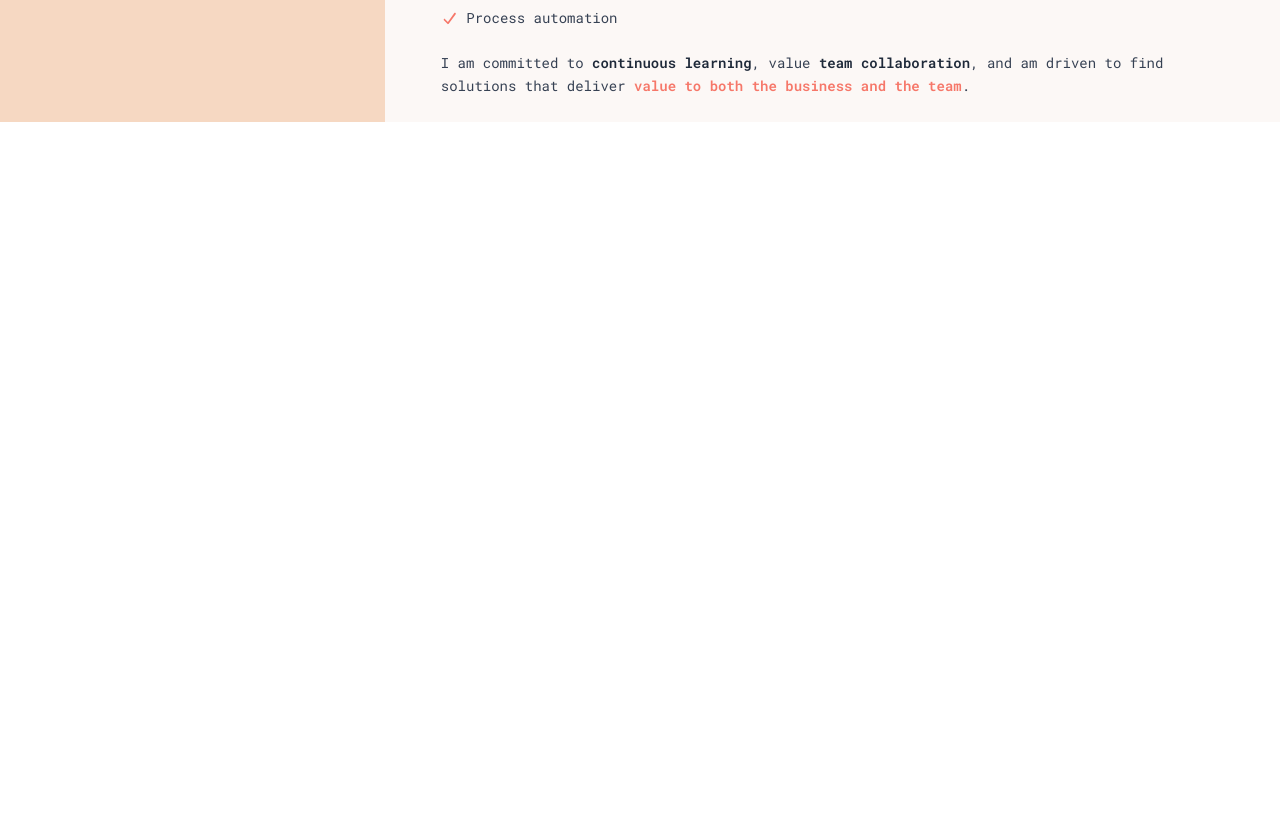
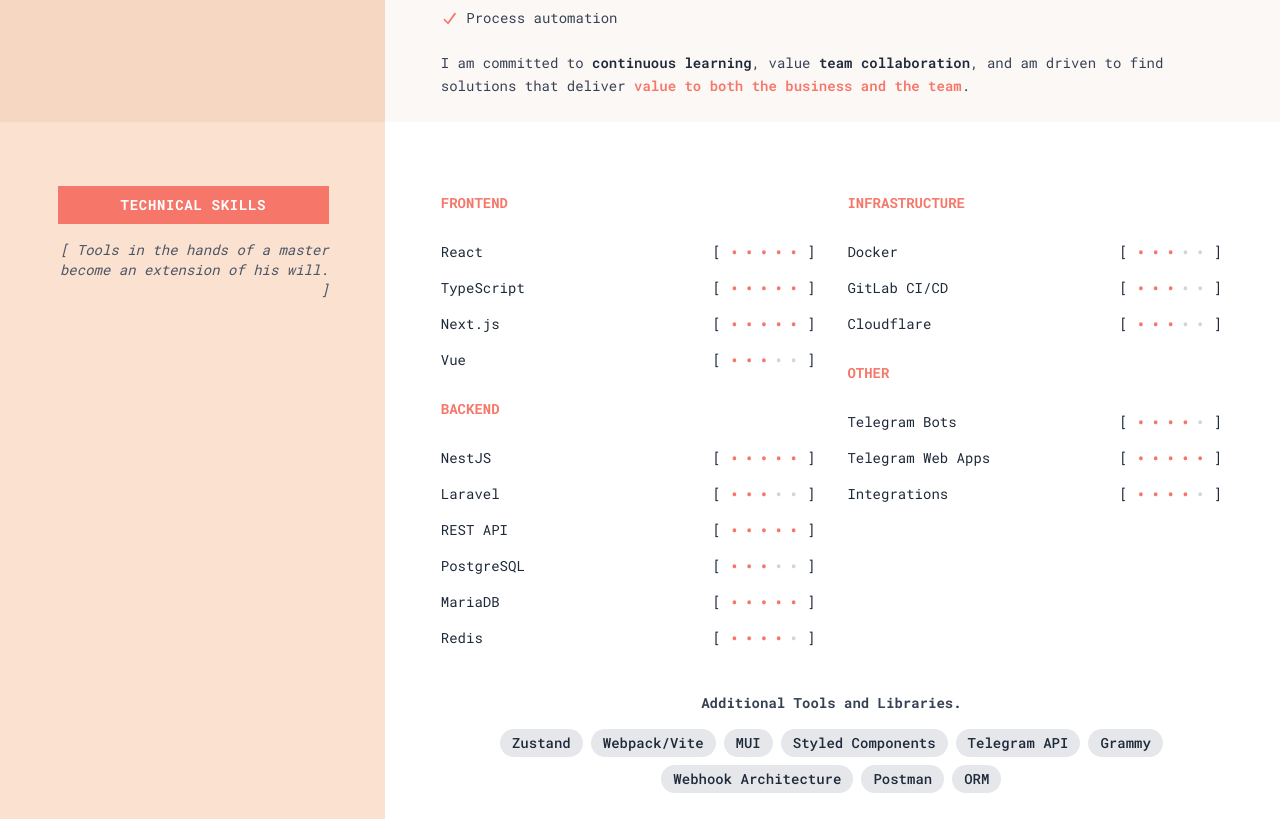
Before and after one commit to devforthewin/folio-metrics, a Next.js app: page /en in a window 1280 px wide. Shown: the part 1040-1859 px from the top of the page. Before the commit the page ends 1162 px from the top, so only its background shows below. Built offline with nearby package versions, Linux system fonts and the light colour scheme.

Commit message:
feat(page): add tehnicalSkils section

```diff
--- a/src/app/(site)/[locale]/page.tsx
+++ b/src/app/(site)/[locale]/page.tsx
@@ -3,6 +3,7 @@
 import Header from '@/components/common/Header'
 import Hero from '@/components/sections/Hero'
 import Intro from '@/components/sections/Intro'
+import TechnicalSkills from '@/components/sections/TechnicalSkills'
 
 export default function LandingPage() {
   return (
@@ -10,7 +11,7 @@
       <Header/>
       <section id="hero"><Hero/></section>
       <section id="intro"><Intro/></section>
-      <section id="skills"></section>
+      <section id="skills"><TechnicalSkills/></section>
       <section id="experience"></section>
       <section id="education"></section>
       <section id="adds"></section>
--- /dev/null
+++ b/src/components/sections/TechnicalSkills.tsx
@@ -0,0 +1,83 @@
+'use client'
+
+import { useTranslations } from 'next-intl'
+
+import SectionHeader from '@/components/common/SectionHeader'
+import SkillBar from '@/components/ui/SkillBar'
+
+export default function TechnicalSkills() {
+  const t = useTranslations('TechnicalSkills')
+
+  const additionalSkills = [
+    'Zustand', 'Webpack/Vite', 'MUI', 'Styled Components',
+    'Telegram API', 'Grammy', 'Webhook Architecture', 'Postman', 'ORM',
+  ]
+
+  return (
+    <section className="flex w-full text-gray-700 relative">
+
+      <div className="absolute top-0 left-0 w-1/2 h-full lg:bg-[#FBE1D0] z-0 md:bg-gray-50"/>
+      <div className="absolute top-0 right-0 w-1/2 h-full bg-[#FFFFFF] z-0"/>
+
+      <div className="w-full z-10 max-w-[1276px] mx-auto flex flex-col lg:flex-row h-full">
+
+        {/* Left Part */}
+        <SectionHeader
+          title={t('leftTitle')} subtitle={t('leftSubtitle')}
+          theme="cream"/>
+
+        {/* Right */}
+        <div
+          className="bg-[#FFFFFF] flex-1 flex flex-col pt-[1.75rem] px-[1.75rem] lg:pt-[4.375rem] lg:pb-[1.6625rem] md:pt-[1.75rem] md:pb-[1.4rem] md:px-[3.5rem]">
+
+          <div className="grid grid-cols-1 md:grid-cols-2 sm:grid-cols-2 gap-8">
+
+            {/* Left Column */}
+            <div>
+              <h3 className="text-md font-bold mb-4 uppercase text-[#F67769]">{t('frontTitle')}</h3>
+              <SkillBar name="React" level={5}/>
+              <SkillBar name="TypeScript" level={5}/>
+              <SkillBar name="Next.js" level={5}/>
+              <SkillBar name="Vue" level={3}/>
+
+              <h3 className="text-md font-bold mt-6 mb-4 uppercase text-[#F67769]">{t('backTitle')}</h3>
+              <SkillBar name="NestJS" level={5}/>
+              <SkillBar name="Laravel" level={3}/>
+              <SkillBar name="REST API" level={5}/>
+              <SkillBar name="PostgreSQL" level={3}/>
+              <SkillBar name="MariaDB" level={5}/>
+              <SkillBar name="Redis" level={4}/>
+            </div>
+
+            {/* Right Col */}
+            <div>
+              <h3 className="text-md font-bold mb-4 uppercase text-[#F67769]">{t('infraTitle')}</h3>
+              <SkillBar name="Docker" level={3}/>
+              <SkillBar name="GitLab CI/CD" level={3}/>
+              <SkillBar name="Cloudflare" level={3}/>
+
+              <h3 className="text-md font-bold mt-6 mb-4 uppercase text-[#F67769]">{t('otherTitle')}</h3>
+              <SkillBar name="Telegram Bots" level={4}/>
+              <SkillBar name="Telegram Web Apps" level={5}/>
+              <SkillBar name="Integrations" level={4}/>
+            </div>
+          </div>
+
+          {/*Block Additinal Skills*/}
+          <div className="mt-8">
+            <h3 className="w-full text-center text-md font-bold">
+              {t('addTitle')}
+            </h3>
+            <div className="flex flex-wrap justify-center gap-2 mt-4">
+              {additionalSkills.map((skill) => (
+                <span key={skill} className="bg-gray-200 text-gray-800 text-sm font-medium px-3 py-1 rounded-full">
+                  {skill}
+                </span>
+              ))}
+            </div>
+          </div>
+        </div>
+      </div>
+    </section>
+  )
+}
--- /dev/null
+++ b/src/components/ui/SkillBar.tsx
@@ -0,0 +1,49 @@
+'use client'
+
+import { useState, useEffect } from 'react'
+
+type SkillBarProps = {
+  name: string
+  level: 1 | 2 | 3 | 4 | 5
+}
+
+export default function SkillBar({ name, level }: SkillBarProps) {
+  const [filledLength, setFilledLength] = useState(0)
+
+  const totalLength = 5
+
+  useEffect(() => {
+    let current = 0
+    const interval = setInterval(() => {
+      current += 1
+      if (current > level) {
+        clearInterval(interval)
+      } else {
+        setFilledLength(current)
+      }
+    }, 10)
+    return () => clearInterval(interval)
+  }, [level])
+
+  const blocks = Array.from({ length: totalLength }).map((_, idx) => (
+    <span
+      key={idx}
+      className={`text-lg ${
+        idx < filledLength ? 'text-[#F67769]' : 'text-gray-300'
+      }`}
+    >
+      •
+    </span>
+  ))
+
+  return (
+    <div className="mb-2 font-mono text-sm text-gray-800 flex items-center justify-between">
+      <span>{name}</span>
+      <span className="flex items-center gap-2">
+        <span>[</span>
+        <span className="flex gap-1">{blocks}</span>
+        <span>]</span>
+      </span>
+    </div>
+  )
+}
--- a/src/messages/en.json
+++ b/src/messages/en.json
@@ -19,5 +19,14 @@
     "description2_item2": "User-friendly experiences",
     "description2_item3": "Process automation",
     "description2": "I am committed to <secondary>continuous learning</secondary>, value <secondary>team collaboration</secondary>, and am driven to find solutions that deliver <highlight>value to both the business and the team</highlight>."
+  },
+  "TechnicalSkills": {
+    "leftTitle": "Technical skills",
+    "leftSubtitle": "Tools in the hands of a master become an extension of his will.",
+    "frontTitle": "Frontend",
+    "backTitle": "Backend",
+    "infraTitle": "Infrastructure",
+    "otherTitle": "Other",
+    "addTitle": "Additional Tools and Libraries."
   }
 }
```
